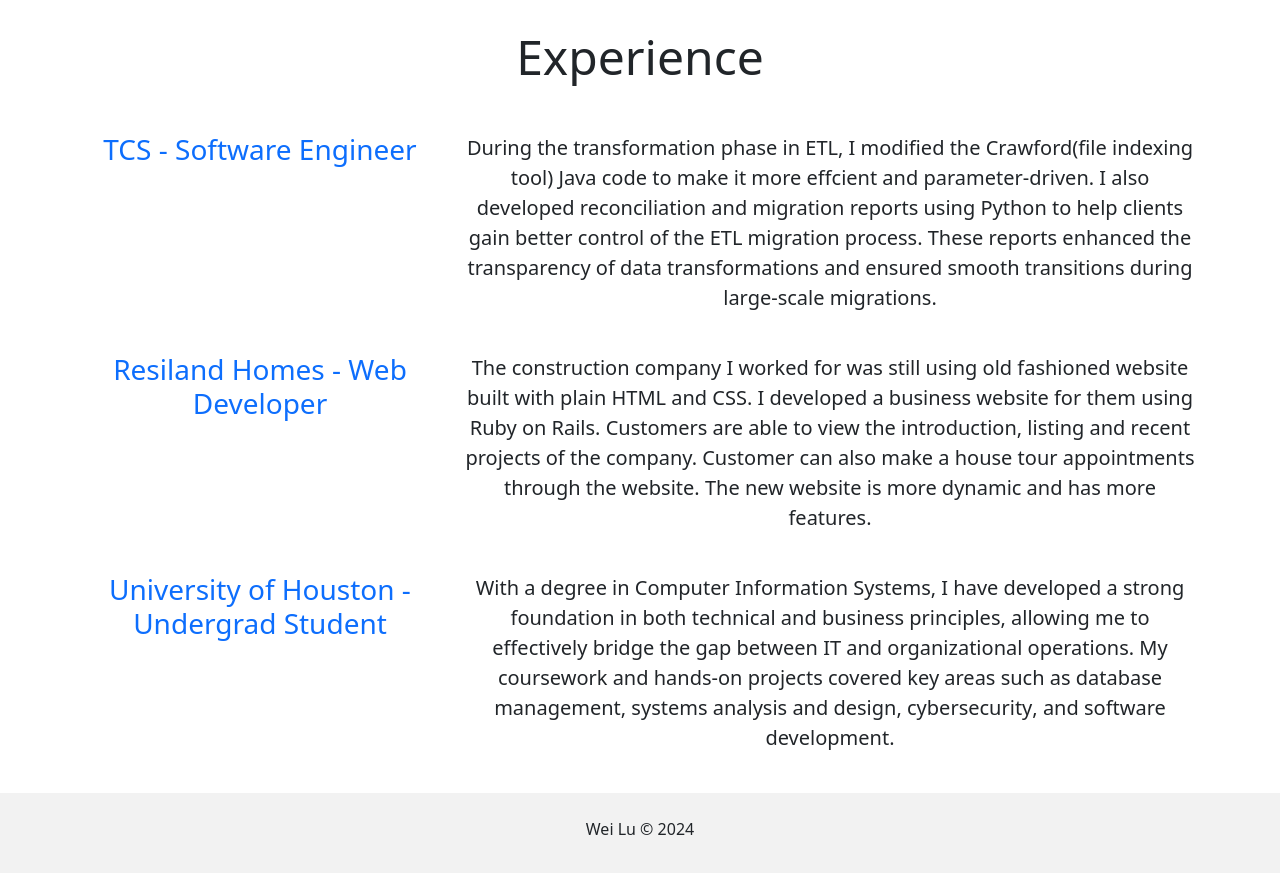
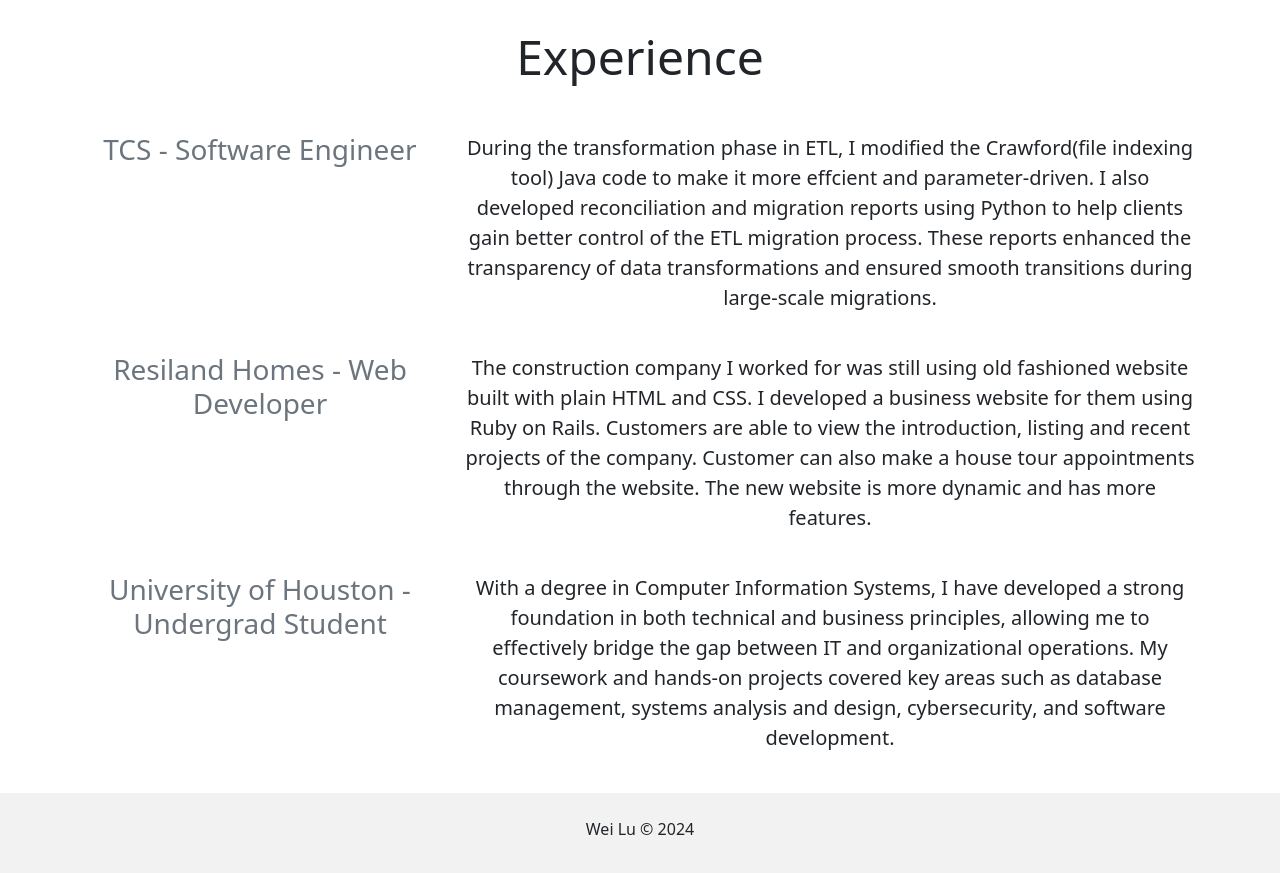
Before and after one commit to wesx196/wei-portfolio, an Angular app: page / in a window 1280 px wide. Shown: the part 1680-2553 px from the top of the page. Built offline with nearby package versions, Linux system fonts and the light colour scheme.

Commit message:
Changed font color

```diff
--- a/src/app/home/home.component.html
+++ b/src/app/home/home.component.html
@@ -87,7 +87,7 @@
   <div class="container">
     <!-- TCS Experience -->
     <div class="row align-items-start mb-4">
-      <div class="col-md-4 text-md-right text-primary font-weight-bold">
+      <div class="col-md-4 text-md-right text-secondary font-weight-bold">
         <h3>TCS - Software Engineer</h3>
       </div>
       <div class="col-md-8 text-md-left">
@@ -101,7 +101,7 @@
 
     <!-- Resiland Homes Experience -->
     <div class="row align-items-start mb-4">
-      <div class="col-md-4 text-md-right text-primary font-weight-bold">
+      <div class="col-md-4 text-md-right text-secondary font-weight-bold">
         <h3>Resiland Homes - Web Developer</h3>
       </div>
       <div class="col-md-8 text-md-left">
@@ -116,7 +116,7 @@
 
     <!-- University of Houston Experience -->
     <div class="row align-items-start mb-4">
-      <div class="col-md-4 text-md-right text-primary font-weight-bold">
+      <div class="col-md-4 text-md-right text-secondary font-weight-bold">
         <h3>University of Houston - Undergrad Student</h3>
       </div>
       <div class="col-md-8 text-md-left">
```
